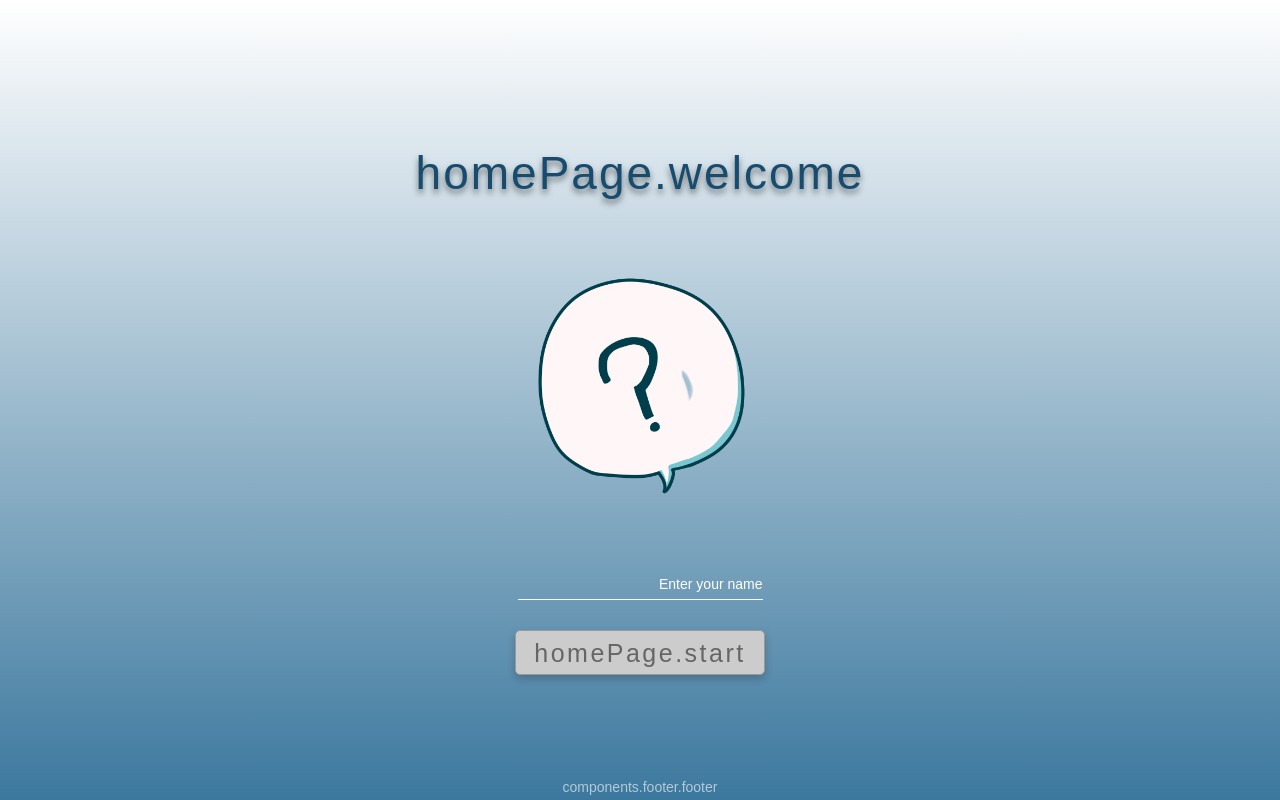
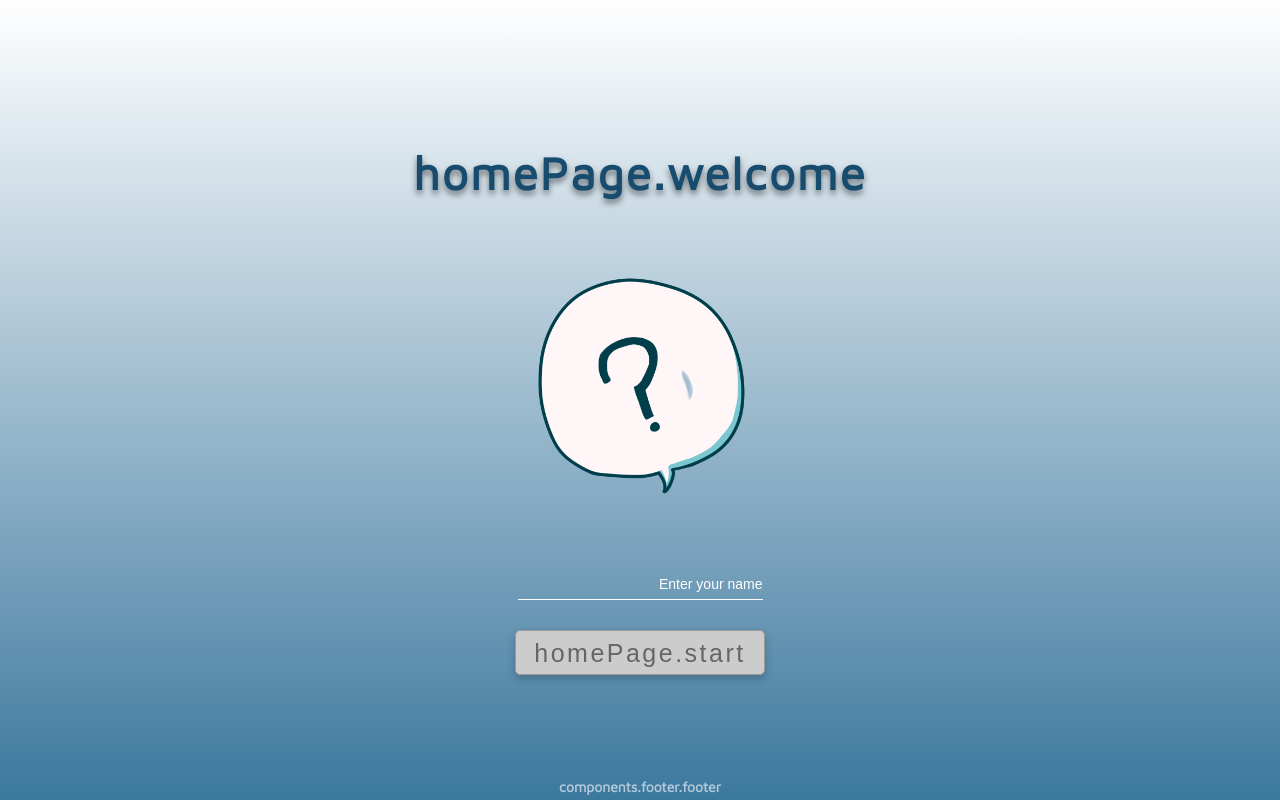
Before and after one commit to marta-probierz/quiz-react, a React (Create React App) app: page / in a window 1280 px wide. Built offline with nearby package versions, Linux system fonts and the light colour scheme; no server answers.

Commit message:
add some style changes

```diff
--- a/public/index.html
+++ b/public/index.html
@@ -10,6 +10,7 @@
       content="Web site created using create-react-app"
     />
     <link rel="apple-touch-icon" href="%PUBLIC_URL%/logo192.png" />
+    <link href="https://fonts.googleapis.com/css2?family=Maven+Pro&display=swap" rel="stylesheet">
     <!--
       manifest.json provides metadata used when your web app is installed on a
       user's mobile device or desktop. See https://developers.google.com/web/fundamentals/web-app-manifest/
--- a/src/styles/Global.js
+++ b/src/styles/Global.js
@@ -1,7 +1,6 @@
 import { createGlobalStyle } from 'styled-components';
 
 export const GlobalStyles = createGlobalStyle`
-@import url('https://fonts.googleapis.com/css2?family=Maven+Pro&family=Ubuntu:wght@300&display=swap');
 * {
   box-sizing: border-box;
   padding: 0;
@@ -12,6 +11,7 @@
   background-image: repeating-linear-gradient(180deg,rgba(164, 205, 215, 0) 0%, #3C789E);
   font-family: 'Maven Pro', sans-serif;
   font-size: 1.15em;
+  font-weight: 600;
   min-height: 100vh;
   display: flex;
   flex-direction: row;
--- a/src/styles/HomePage.js
+++ b/src/styles/HomePage.js
@@ -17,7 +17,7 @@
 export const Header = styled.h1`
   margin: 15px 0;
   color: ${({ theme }) => theme.colors.text || '#174C6F'};
-  font-weight: 400;
+  font-weight: 800;
   text-align: center;
   letter-spacing: 2px;
   text-shadow: 0px 4px 6px rgba(0, 0, 0, 0.5);
```
